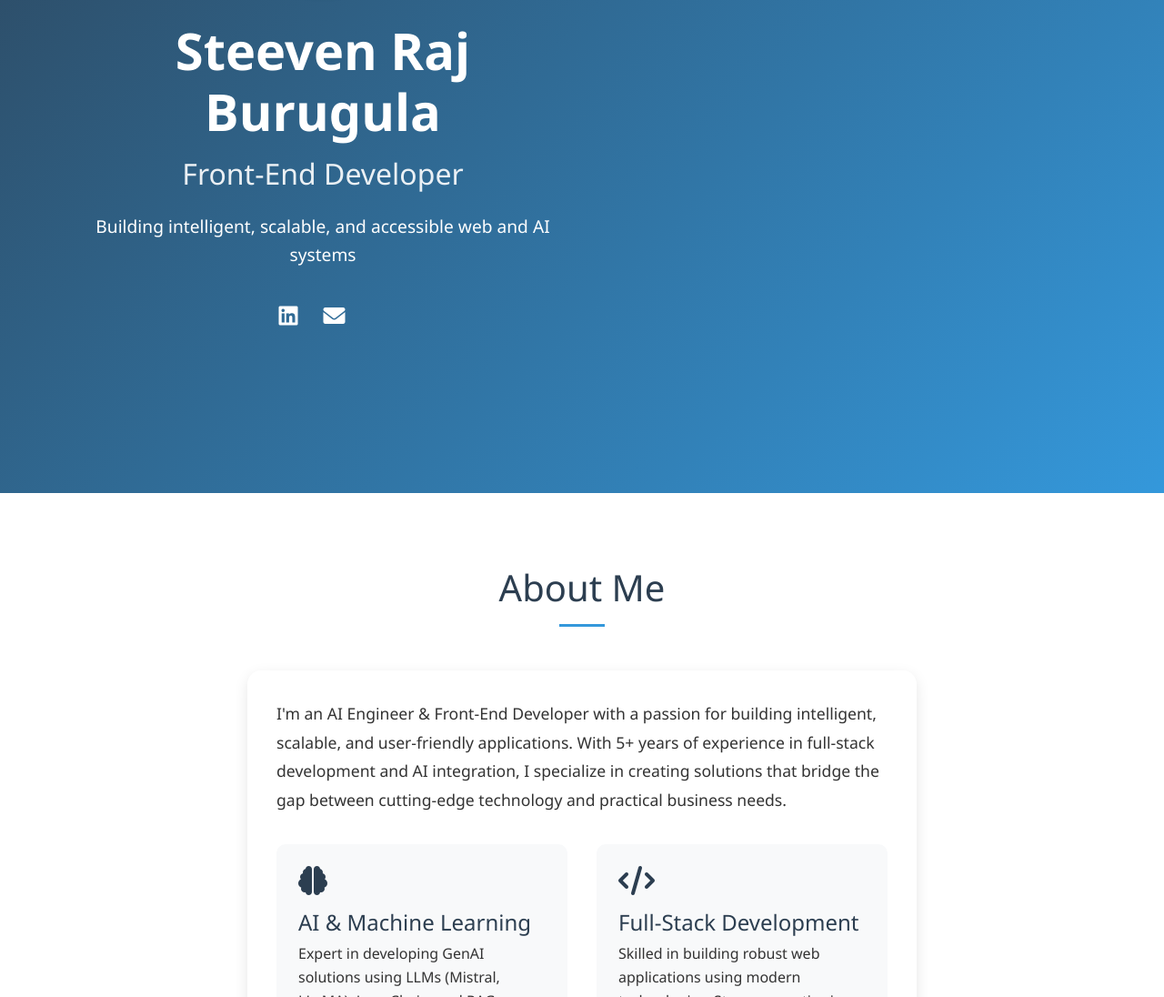
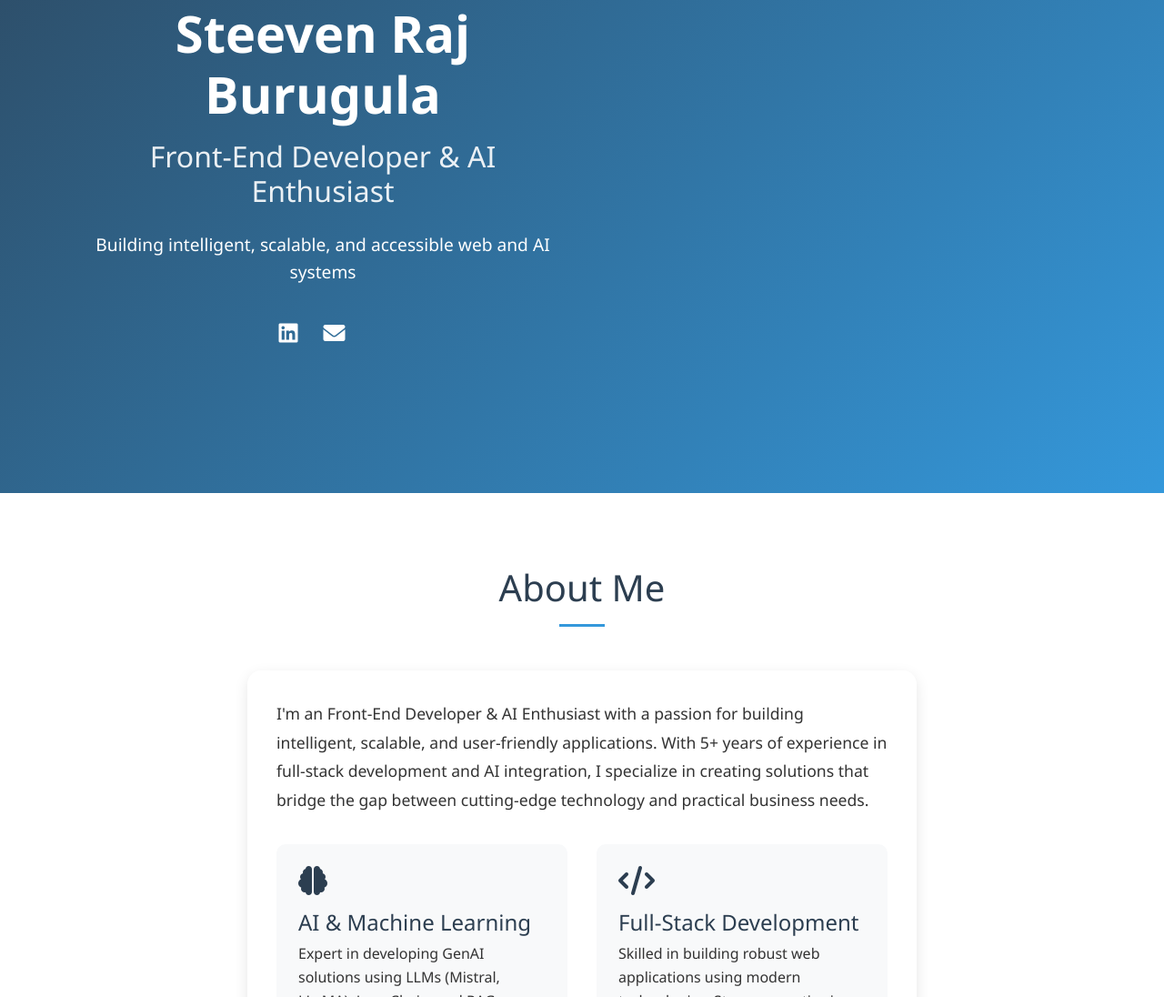
Before and after one commit to BSteevenB/personal_portfolio, a plain HTML site: page index.html in a window 1280 px wide. Shown: the part 530-1626 px from the top of the page at 91% size. Drawn offline with nearby package versions, Linux system fonts and the light colour scheme.

Commit message:
title change

```diff
--- a/index.html
+++ b/index.html
@@ -38,7 +38,7 @@
                         <img src="./profile_pic.jpeg" alt="Steeven Raj Burugula" class="profile-photo">
                     </div>
                     <h1>Steeven Raj Burugula</h1>
-                    <h2>Front-End Developer</h2>
+                    <h2>Front-End Developer & AI Enthusiast</h2>
                     <p class="lead">Building intelligent, scalable, and accessible web and AI systems</p>
                     <div class="social-links">
                         <a href="https://linkedin.com/in/burugulasteeven/" target="_blank"><i class="fab fa-linkedin"></i></a>
@@ -57,7 +57,7 @@
                 <div class="col-lg-8 mx-auto">
                     <div class="about-content">
                         <p class="about-text">
-                            I'm an AI Engineer & Front-End Developer with a passion for building intelligent, scalable, and user-friendly applications. With 5+ years of experience in full-stack development and AI integration, I specialize in creating solutions that bridge the gap between cutting-edge technology and practical business needs.
+                            I'm an Front-End Developer & AI Enthusiast with a passion for building intelligent, scalable, and user-friendly applications. With 5+ years of experience in full-stack development and AI integration, I specialize in creating solutions that bridge the gap between cutting-edge technology and practical business needs.
                         </p>
 
                         <div class="about-highlights">
```
